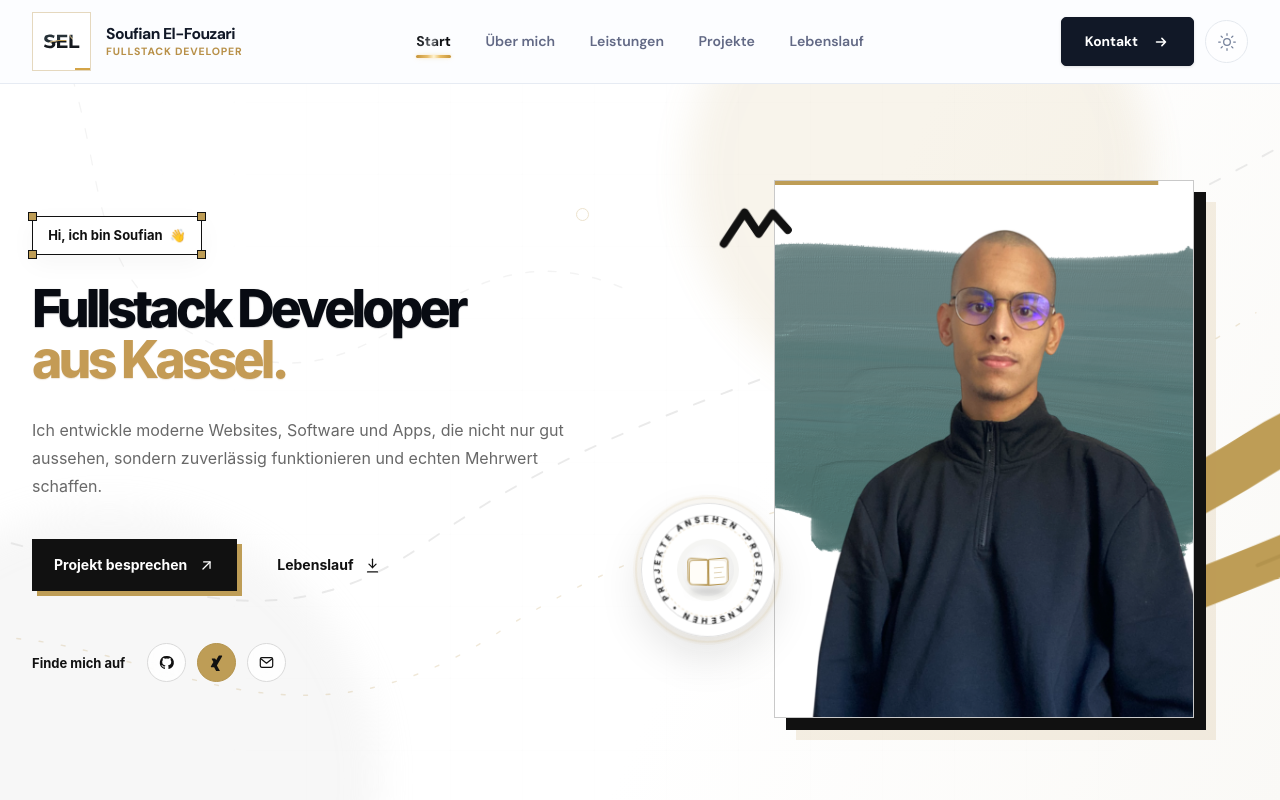
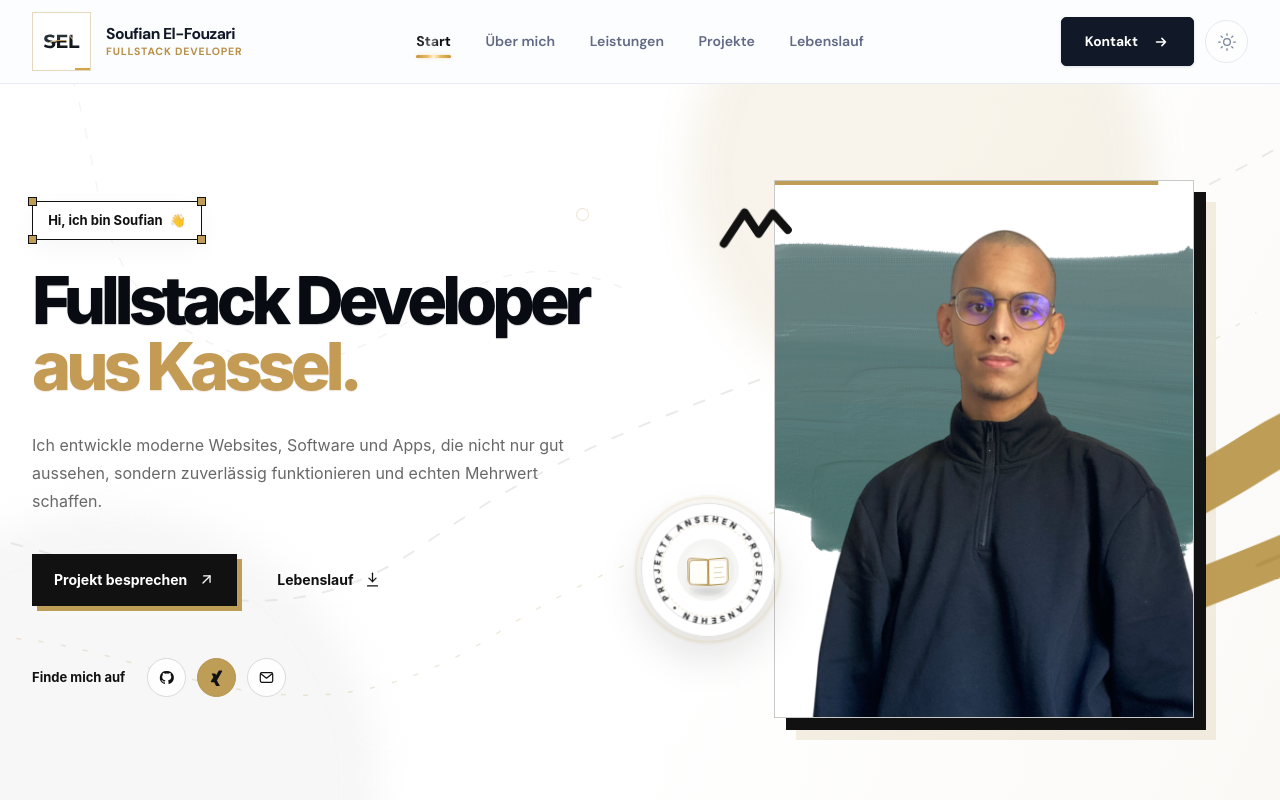
Before and after one commit to SoufianElfouzari/soufian-elfouzari-porfolio, a React (Vite) app: page / in a window 1280 px wide. Shown: the top 800 px of the page. Built offline with nearby package versions, Linux system fonts and the light colour scheme.

Commit message:
Increase hero headline size substantially across breakpoints

```diff
--- a/src/pages/Home/components/Hero/Hero.css
+++ b/src/pages/Home/components/Hero/Hero.css
@@ -1312,3 +1312,18 @@
   color: #c49b55;
   -webkit-text-fill-color: #c49b55;
 }
+
+/* Larger hero headline, preserving two-line layout and distinct colors */
+@media (min-width: 1101px) {
+  .hero__title { font-size: clamp(66px, 5.2vw, 88px); }
+  .hero__content { max-width: none; }
+}
+@media (min-width: 881px) and (max-width: 1100px) {
+  .hero__title { font-size: clamp(53px, 5.2vw, 67px); }
+}
+@media (min-width: 561px) and (max-width: 880px) {
+  .hero__title { font-size: clamp(52px, 8vw, 72px); }
+}
+@media (max-width: 560px) {
+  .hero__title { font-size: clamp(34px, 7.5vw, 47px); }
+}
```
